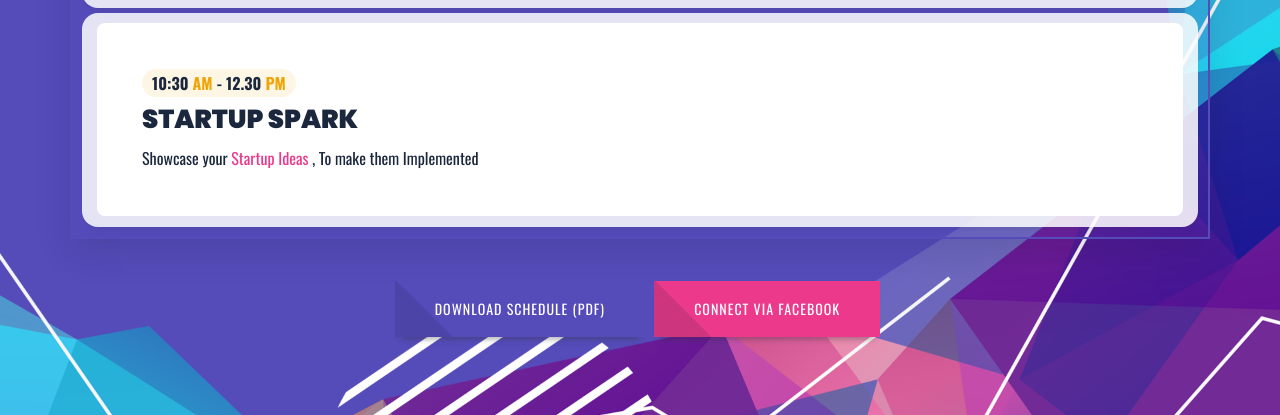
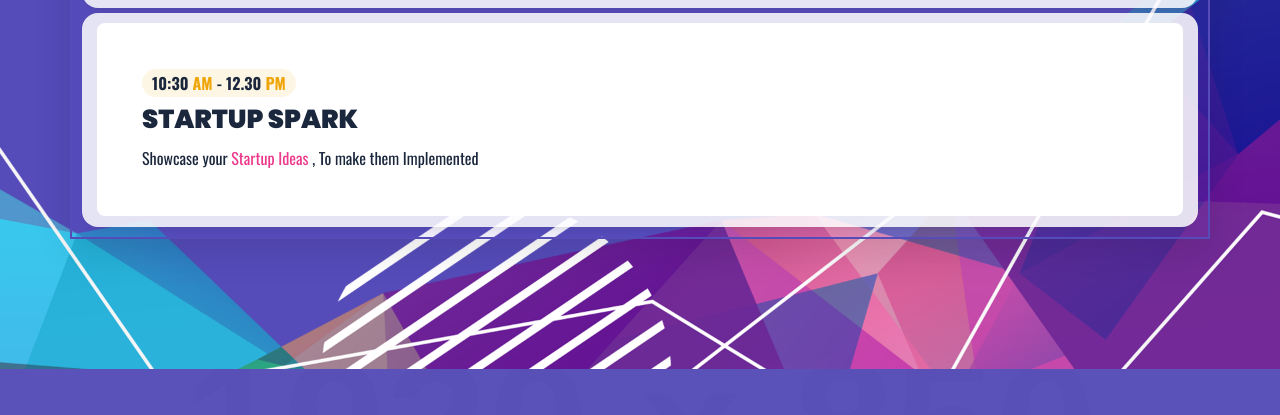
Before and after one commit to praveentech21/CSD_Sigma2k23, a plain HTML site: page index.html in a window 1280 px wide. Shown: the part 6605-7020 px from the top of the page. Drawn offline with nearby package versions, Linux system fonts and the light colour scheme; some packages are replaced by stand-ins of ours; placeholder pictures from the web are drawn by us; a web font is replaced by a local one.

Commit message:
chaitu_buttons

```diff
--- a/index.html
+++ b/index.html
@@ -989,10 +989,10 @@
                     </div>
                 </div>
                 <!--//.ROW-->
-                <div class="section-btn-area schedule-btn-area">
+                <!-- <div class="section-btn-area schedule-btn-area">
                     <a class="lgx-btn lgx-btn-big" href="#"><span>Download Schedule (PDF)</span></a>
                     <a class="lgx-btn lgx-btn-red lgx-btn-big" href="#"><span>Connect via facebook</span></a>
-                </div>
+                </div> -->
             </div>
             <!-- //.CONTAINER -->
         </div>
```
